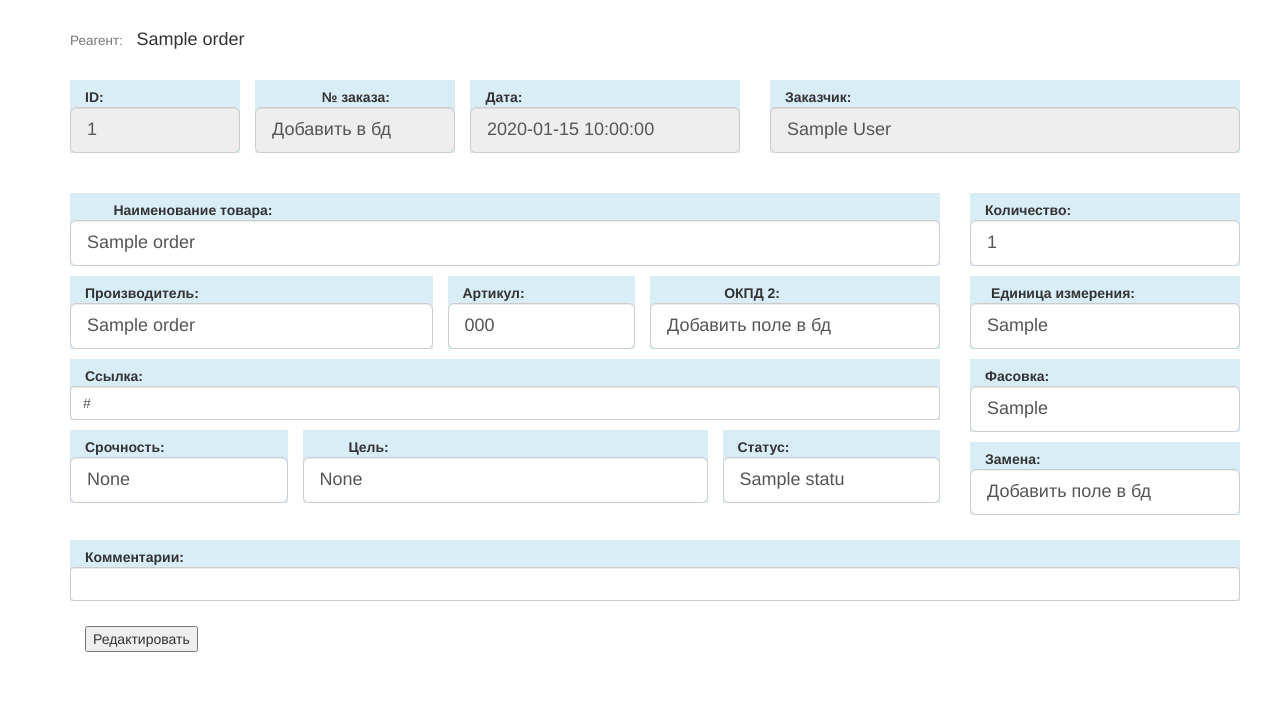
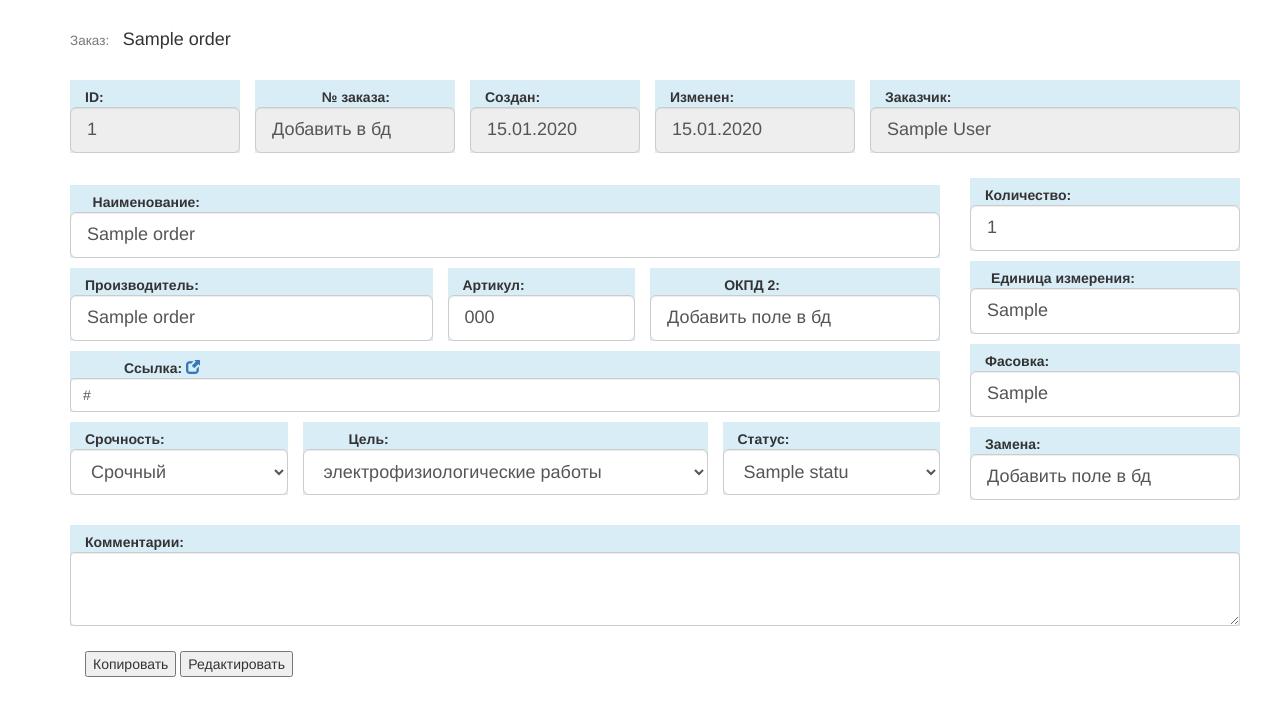
Before and after one commit to darkinessa/reagents_order, a Flask app: page /full_item/1/ in a window 1280 px wide. Shown: the part 50-766 px from the top of the page. Run offline with Flask 2, Linux system fonts and the light colour scheme; a user stored in the database is signed in; tables that the repository leaves empty hold one stand-in row (values such as "Sample post"); some libraries are stand-ins or nearby versions.

Commit message:
created edit_items view

```diff
--- a/app/admin/routes.py
+++ b/app/admin/routes.py
@@ -39,7 +39,7 @@ def format_const(key, constants_list):
 @admin_required
 def admin():
     items = ItemInOrder.query.all()
-    # users = User.query.all()
+    users = User.query
     # print(users, len(users))
 
     for item in items:
--- a/app/order/constants.py
+++ b/app/order/constants.py
@@ -32,7 +32,7 @@
 # }
 # Срочность заказа
 
-URGENCY = [('IMM', 'Срочный'), ('PL', 'Стратегический')]
+URGENCY = [('1', 'Срочный'), ('0', 'Стратегический')]
 
 # цель заказа
 
@@ -40,7 +40,7 @@
     ('ELP', 'электрофизиологические работы'),
     ('MOBIO', 'молекулярно-биологические работы'),
     ('BIH', 'эксперименты поведением'),
-    ('IMRES', 'иммуно -цитохимические / гистохимические исследования'),
+    ('IMRES', 'иммуноцитохимические / гистохимические исследования'),
     ('OTHER', 'другое, пояснить в комментарии к заказу')
 ]
 
--- a/app/order/routes.py
+++ b/app/order/routes.py
@@ -117,17 +117,104 @@ def checked():
 @app.route('/full_item/<int:id>/', methods=['GET', 'POST'])
 @login_required
 def full_item(id):
+    item = ItemInOrder.query.get(id)
 
-    print("asdad")
+    select_fields = Status.query.all()
+    select_urgency = URGENCY
+    select_aim = AIM
 
-    form = request.args
+    date = item.order_published
 
-    for i in request.form.items():
-        print(i)
+    strg = f'{item.order_published:%d.%m.%Y}'
+    print(strg)
 
-    item = ItemInOrder.query.get(id)
-    print(item)
+
+
+
     item.aim_pretty = format_const(item.reagent_aim, AIM)
     item.urgency_pretty = format_const(item.urgency, URGENCY)
 
-    return render_template('full_item.html', title='Полное описание', item=item)
+    if request.method == 'POST':
+
+        if 'copy' in request.form:
+            item = item
+
+            reagent = ItemInOrder(author=current_user,
+                                  reagent_name=item.reagent_name, package=item.package,
+                                  package_unit=item.package_unit, vendor_name=item.vendor_name,
+                                  catalogue_number=item.catalogue_number, url_reagent=item.url_reagent,
+                                  urgency=item.urgency, reagent_comments=item.reagent_comments,
+                                  reagent_aim=item.reagent_aim, reagent_count=item.reagent_count,
+                                  item_status_id='1')
+            db.session.add(reagent)
+            db.session.commit()
+            flash('Реактив скопирован')
+
+        if 'edit' in request.form:
+            error = None
+
+            item.reagent_name = request.form['reagent_name']
+            item.package = request.form['package']
+            item.package_unit = request.form['package_unit']
+            item.vendor_name = request.form['vendor_name']
+            item.catalogue_number = request.form['catalogue_number']
+            item.url_reagent = request.form['url_reagent']
+            item.urgency = request.form['urgency']
+            item.reagent_comments = request.form['reagent_comments']
+            item.reagent_aim = request.form['reagent_aim']
+            item.reagent_count = request.form['reagent_count']
+            item.item_status_id = request.form['item_status']
+
+            print(item.item_status_id)
+
+            def check_empty_error(check_function, field_name, error_text, field_caption):
+                if check_function(field_name):
+                    return render_template('full_item.html', title=field_caption, item=item,
+                                           field_with_error=field_name, error=error_text, select_fields=select_fields,
+                                           select_aim=select_aim, select_urgency=select_urgency)
+
+            def is_empty(f):
+                return request.form[f].strip() is ''
+
+            def is_negative(f):
+                return int(request.form[f].strip()) < 1
+
+            fields = [
+                (is_empty, 'reagent_name', 'Заполните поле:  Наименование', 'Полное описание'),
+                (is_empty, 'reagent_count', 'Заполните поле:  Количесво', 'Полное описание'),
+                (is_negative, 'reagent_count', 'Количество не может быть меньше 1', 'Полное описание'),
+                (is_empty, 'package', 'Заполните поле:  Фасовка', 'Полное описание'),
+            ]
+
+            for field in fields:
+                check_f, field_name, error_text, field_caption = field
+                error = check_empty_error(check_f, field_name, error_text, field_caption)
+                if error:
+                    return error
+
+            print(item.item_status_id, item, item.urgency)
+
+            db.session.commit()
+            flash('Реагент обновлен')
+
+    return render_template('full_item.html', title='Полное описание',
+                           item=item, select_fields=select_fields,
+                           select_aim=select_aim, select_urgency=select_urgency)
+
+
+@app.route('/copy_item/<int:id>/', methods=['GET', 'POST'])
+@login_required
+def copy_item(id):
+    item = ItemInOrder.query.get(id)
+    reagent = ItemInOrder(author=current_user,
+                          reagent_name=item.reagent_name, package=item.package,
+                          package_unit=item.package_unit, vendor_name=item.vendor_name,
+                          catalogue_number=item.catalogue_number, url_reagent=item.url_reagent,
+                          urgency=item.urgency, reagent_comments=item.reagent_comments,
+                          reagent_aim=item.reagent_aim, reagent_count=item.reagent_count,
+                          item_status_id='1')
+    db.session.add(reagent)
+    db.session.commit()
+    flash('Реактив скопирован')
+
+    return redirect(url_for('user'))
--- a/app/templates/_item_form.html
+++ b/app/templates/_item_form.html
@@ -3,23 +3,22 @@
 <form action="" name="full_item" method="post" class="form-horizontal">
 
     <div class="row">
+        <div class="form-group">
 
-    <div class="form-group">
         <div class="col-xs-2" >
             <label class="control-label col-xs-2">ID:</label>
-        <p class="bg-info"><input name="userinput" type="text" class="form-control input-lg" value="{{ item.id }}" disabled ></p>
+            <p class="bg-info"><input name="id" type="text" class="form-control input-lg" value="{{ item.id }}" disabled ></p>
         </div>
 
          <div class="col-xs-2" style="padding:0">
             <label class="control-label col-xs-9">№ заказа:</label>
-<p class="bg-info"><input type="text" class="form-control input-lg" value="Добавить в бд" disabled></p>
+            <p class="bg-info"><input type="text" class="form-control input-lg" name="order_id" value="Добавить в бд" disabled></p>
          </div>
 
 
          <div class="col-xs-3" style="padding:2">
              <label class="control-label col-xs-3">Дата:</label>
-         <p class="bg-info"><input name="userinput" type="text" class="form-control input-lg" value="{{ item.order_published }}" disabled></p>
-
+             <p class="bg-info"><input name="order_published" type="text" class="form-control input-lg" value="{{ item.order_published }}" disabled></p>
          </div>
 
           <div class="col-xs-5" >
@@ -27,8 +26,8 @@
               <p class="bg-info"><input name="autor" type="text" class="form-control input-lg" valuer="{{ item.author }}" value="{{ item.author }}" disabled></p>
           </div>
 
-
-          </div></div>
+        </div>
+    </div>
 
  <div class="row">
     <div class="form-group">
@@ -40,63 +39,69 @@
         <div class="form-group">
 
             <div class="col-xs-9">
+
                 <div class="">
                     <label class="control-label col-xs-3">Наименование товара:</label>
                     <p class="bg-info"><input name="reagent_name" type="text" class="form-control input-lg " value="{{ item.reagent_name }}"></p>
                 </div>
+
                 <div class="col-xs-5" style="padding:0">
                     <label class="control-label col-xs-2">Производитель:</label>
-                    <p class="bg-info"><input type="text" class="form-control input-lg" value="{{ item.vendor_name }}"></p>
+                    <p class="bg-info"><input type="text" class="form-control input-lg" name="vendor_name" value="{{ item.vendor_name }}"></p>
                 </div>
 
                 <div class="col-xs-3" style="padding:3">
                     <label class="control-label col-xs-2">Артикул:</label>
-                    <p class="bg-info"><input type="text" class="form-control input-lg" value="{{ item.catalogue_number}}"></p>
+                    <p class="bg-info"><input type="text" class="form-control input-lg" name="catalogue_number" value="{{ item.catalogue_number}}"></p>
                 </div>
+
                 <div class="col-xs-4" style="padding:0">
                     <label class="control-label col-xs-6">ОКПД 2:</label>
-<p class="bg-info"><input type="text" class="form-control input-lg" value="Добавить поле в бд"></p>
+                    <p class="bg-info"><input type="text" class="form-control input-lg" name="okpd" value="Добавить поле в бд"></p>
                 </div>
+
                 <div class="col-xs-12" style="padding:0">
                     <label class="control-label col-xs-1">Ссылка:</label>
-             <p class="bg-info"><input type="text" class="form-control" value="{{ item.url_reagent }}"></p>
+                    <p class="bg-info"><input type="text" class="form-control" name="url_reagent" value="{{ item.url_reagent }}"></p>
                 </div>
+
                 <div class="col-xs-3" style="padding:0">
                     <label class="control-label col-xs-3">Срочность:</label>
-            <p class="bg-info"><input type="text" class="form-control input-lg" value="{{ item.urgency_pretty }}"></p>
+                    <p class="bg-info"><input type="text" class="form-control input-lg" name="urgency" value="{{ item.urgency_pretty }}"></p>
                 </div>
 
                 <div class="col-xs-6">
                     <label class="control-label col-xs-3">Цель:</label>
-            <p class="bg-info"><input type="text" class="form-control input-lg" value="{{ item.aim_pretty }}"></p>
+                    <p class="bg-info"><input type="text" class="form-control input-lg" name="reagent_aim" value="{{ item.aim_pretty }}"></p>
                 </div>
 
                 <div class="col-xs-3" style="padding:0">
                     <label class="control-label col-xs-3">Статус:</label>
-        <p class="bg-info"><input name="userinput" type="text" class="form-control input-lg" value="{{ item.item_status }}"></p>
+                    <p class="bg-info"><input name="userinput" type="text" class="form-control input-lg" name="item_status" value="{{ item.item_status }}"></p>
                 </div>
-
-
 
             </div>
      <div class="col-xs-3">
         <div class="">
             <label class="control-label col-xs-3">Количество:</label>
-                    <p class="bg-info"><input type="text" class="form-control input-lg" value="{{ item.reagent_count }}"></p>
+            <p class="bg-info"><input type="text" class="form-control input-lg" name="reagent_count" value="{{ item.reagent_count }}"></p>
         </div>
 
          <div class="">
              <label class="control-label col-xs-8">Единица измерения:</label>
-                    <p class="bg-info"><input type="text" class="form-control input-lg" value="{{ item.package_unit }}"></p>
+             <p class="bg-info"><input type="text" class="form-control input-lg" name="package_unit"  value="{{ item.package_unit }}"></p>
          </div>
+
          <div class="">
              <label class="control-label col-xs-2">Фасовка:</label>
-        <p class="bg-info"><input type="text" class="form-control input-lg" value="{{ item.package }}"></p>
+             <p class="bg-info"><input type="text" class="form-control input-lg" name="package" value="{{ item.package }}"></p>
          </div>
+
          <div class="">
              <label class="control-label col-xs-2">Замена:</label>
-        <p class="bg-info"><input type="text" class="form-control input-lg" value="Добавить поле в бд"></p>
+             <p class="bg-info"><input type="text" class="form-control input-lg" name="replacement" value="Добавить поле в бд"></p>
          </div>
+
             </div>
         </div>
     </div>
@@ -106,9 +111,12 @@
     <div class="form-group">
         <div class="col-xs-12">
              <label class="control-label col-xs-1">Комментарии:</label>
-             <p class="bg-info"><input type="text" class="form-control" value="{{ reagent_comments }}"></p>
+             <p class="bg-info"><input type="text" class="form-control" name="reagent_comments" value="{{ item.reagent_comments }}"></p>
         </div>
     </div>
  </div>
-    <input type="submit" name='' value="Редактировать" onclick="return confirm('test');">
+
+    <input type="submit" name='copy' value="Копировать" onclick="return confirm('test');"   >
+
+    <input type="submit" name='edit' value="Редактировать" onclick="return confirm('test');"   >
 </form>
--- a/app/templates/base.html
+++ b/app/templates/base.html
@@ -4,6 +4,15 @@
     {% if title %} {{ title }}
     {% else %}Сервис заказа реагентов{% endif %}
 {% endblock %}
+
+
+{% block scripts %}
+    {{ super() }}
+    {{ moment.include_moment() }}
+
+
+{% endblock %}
+
 
 {% block navbar %}
      <nav class="navbar navbar-light" style="background-color: #e3f2fd;">
@@ -62,13 +71,3 @@
     </div>
 {% include '_footer.html' %}
 {% endblock %}
-
-
-
-
-
-
-{% block scripts %}
-    {{ super() }}
-    {{ moment.include_moment() }}
-{% endblock %}
--- /dev/null
+++ b/app/templates/edit_item.html
@@ -0,0 +1,230 @@
+{% if error %}
+<div class="alert alert-danger" role="alert" xmlns="http://www.w3.org/1999/html" xmlns="http://www.w3.org/1999/html"><p
+        class=error><strong> {{ error
+    }}</strong></p></div>
+{% endif %}
+
+
+<form action="" name="full_item" method="post" class="form-horizontal">
+
+    <div class="row">
+        <div class="form-group">
+
+            <div class="col-xs-2">
+                <label class="control-label col-xs-2">ID:</label>
+                <p class="bg-info"><input name="id" type="text" class="form-control input-lg" value="{{ item.id }}"
+                                          disabled></p>
+            </div>
+
+            <div class="col-xs-2" style="padding:0">
+                <label class="control-label col-xs-9">№ заказа:</label>
+                <p class="bg-info"><input type="text" class="form-control input-lg" name="order_id"
+                                          value="Добавить в бд" disabled></p>
+            </div>
+
+
+            <div class="col-xs-2" style="padding:2">
+                <label class="control-label col-xs-3">Создан:</label>
+                <p class="bg-info"><input name="order_published" type="text" class="form-control input-lg"
+                                          value="{{item.order_published.strftime('%d.%m.%Y')}}" disabled></p>
+            </div>
+
+            <div class="col-xs-2" style="padding:0">
+                <label class="control-label col-xs-3">Изменен:</label>
+                <p class="bg-info"><input name="order_published" type="text" class="form-control input-lg"
+                                          value="{{item.order_published.strftime('%d.%m.%Y')}}" disabled></p>
+            </div>
+
+            <div class="col-xs-4">
+                <label class="control-label col-xs-2">Заказчик:</label>
+                <p class="bg-info"><input name="autor" type="text" class="form-control input-lg"
+                                          valuer="{{ item.author }}" value="{{ item.author }}" disabled></p>
+            </div>
+
+        </div>
+    </div>
+
+
+
+    {% macro has_error(field_name) %}
+    {%- if field_with_error == field_name %} has-error {% endif -%}
+    {%- endmacro %}
+
+    <div class="row">
+        <div class="form-group">
+
+            <div class="col-xs-9">
+
+                <div class="{{ has_error('reagent_name') }} required control-label">
+                    <label class="control-label col-xs-2">Наименование:</label>
+                    <p class="bg-info"><input id="reagent_name" name="reagent_name" type="text"
+                                              class="form-control input-lg" value="{{ item.reagent_name }}"></p>
+
+                </div>
+
+                <div class="col-xs-5" style="padding:0">
+                    <label class="control-label col-xs-2">Производитель:</label>
+                    <p class="bg-info"><input type="text" class="form-control input-lg" name="vendor_name"
+                                              value="{{ item.vendor_name }}"></p>
+                </div>
+
+                <div class="col-xs-3" style="padding:3">
+                    <label class="control-label col-xs-2">Артикул:</label>
+                    <p class="bg-info"><input type="text" class="form-control input-lg" name="catalogue_number"
+                                              value="{{ item.catalogue_number}}"></p>
+                </div>
+
+                <div class="col-xs-4" style="padding:0">
+                    <label class="control-label col-xs-6">ОКПД 2:</label>
+                    <p class="bg-info"><input type="text" class="form-control input-lg" name="okpd"
+                                              value="Добавить поле в бд"></p>
+                </div>
+
+                <div class="col-xs-12" style="padding:0">
+                    <label class="control-label col-xs-2">Ссылка: <a href="{{ item.url_reagent }}"><span
+                            class="glyphicon glyphicon-new-window" aria-hidden="true"></a>
+                    </label>
+                    <p class="bg-info"><input type="text" class="form-control" name="url_reagent"
+                                              value="{{ item.url_reagent }}"></p>
+                </div>
+
+                <div class="col-xs-3" style="padding:0">
+                    <label class="control-label col-xs-3">Срочность:</label>
+                    <p class="bg-info"><select type="text" class="form-control input-lg" name="urgency">
+                        {% for s in select_urgency %}
+                        <option {% if s[0]== item.urgency %} selected {% endif %} value="{{ s[0] }}">{{s[1]}}</option>
+                        {% endfor %}
+                    </p>
+                    </select>
+
+                </div>
+
+                <div class="col-xs-6">
+                    <label class="control-label col-xs-3">Цель:</label>
+                    <p class="bg-info"><select class="form-control input-lg" name="reagent_aim"
+                                               value="{{ item.aim_pretty }}">
+                        {% for s in select_aim %}
+                        <option {% if s[0]== item.reagent_aim %} selected {% endif %} value="{{ s[0] }}">{{s[1]}}
+                        </option>
+                        {% endfor %}
+                    </p>
+                    </select>
+
+                </div>
+
+                <div class="col-xs-3" style="padding:0">
+                    <label class="control-label col-xs-3">Статус:</label>
+                    <p class="bg-info"><select class="form-control input-lg" name="item_status">
+                        {% for s in select_fields %}
+
+                        <option {% if s.id== item.item_status_id %} selected {% endif %} value="{{s.id}}">{{s.name}}
+                        </option>
+
+                        {% endfor %}
+                    </select>
+                    </p>
+                </div>
+            </div>
+            <div class="col-xs-3">
+                <div class="{{ has_error('reagent_count') }} ">
+                    <label for="reagent_count" class="control-label col-xs-3">Количество:</label>
+                    <p class="bg-info"><input id="reagent_count" type="number" class="form-control input-lg"
+                                              name="reagent_count" value="{{ item.reagent_count }}"></p>
+
+                </div>
+
+
+                <div class="">
+                    <label class="control-label col-xs-8">Единица измерения:</label>
+                    <p class="bg-info"><input type="text" class="form-control input-lg" name="package_unit"
+                                              value="{{ item.package_unit }}"></p>
+                </div>
+
+                <div class="{{ has_error('package') }} ">
+                    <label class="control-label col-xs-2">Фасовка:</label>
+                    <p class="bg-info"><input id="package" type="text" class="form-control input-lg" name="package"
+                                              value="{{ item.package }}"></p>
+                </div>
+
+                <div class="">
+                    <label class="control-label col-xs-2">Замена:</label>
+                    <p class="bg-info"><input type="text" class="form-control input-lg" name="replacement"
+                                              value="Добавить поле в бд"></p>
+                </div>
+
+            </div>
+        </div>
+    </div>
+
+
+    <div class="row">
+        <div class="form-group">
+            <div class="col-xs-12">
+                <label class="control-label col-xs-1">Комментарии:</label>
+                <p class="bg-info"><textarea type="text" class="form-control" name="reagent_comments"
+                                             value="{{ item.reagent_comments }}" rows="3"></textarea></p>
+            </div>
+        </div>
+    </div>
+
+    <input type="submit" name='copy' value="Копировать" onclick="return confirm('test');">
+
+    <input type="submit" name='edit' value="Редактировать" onclick="return confirm('test');">
+</form>
+
+
+<!--<table>-->
+<!--<tbody>-->
+
+<!--<thead class="thead-dark">-->
+<!--<tr>-->
+
+<!--<th scope="col">Название реактива</th>-->
+<!--<th scope="col">Фасовка</th>-->
+<!--<th scope="col">Единица измерения</th>-->
+<!--<th scope="col">Количество</th>-->
+<!--<th scope="col">Производитель</th>-->
+<!--<th scope="col">Артикул</th>-->
+<!--<th scope="col">Ссылка</th>-->
+<!--<th scope="col">Срочность</th>-->
+<!--<th scope="col">Цель заказа</th>-->
+<!--<th scope="col">Комментарий</th>-->
+<!--<th scope="col">Время заказа</th>-->
+<!--<th scope="col">Статус заказа</th>-->
+<!--<th scope="col">Выбрать</th>-->
+
+<!--</tr>-->
+<!--</thead>-->
+
+
+<!--{% for item in items %}-->
+
+<!--<tr>-->
+
+<!--<td><p>{{ item.reagent_name }} </p></td>-->
+<!--<td><p>{{ item.package }} </p></td>-->
+<!--<td><p>{{ item.package_unit }} </p> </td>-->
+<!--<td><p>{{ item.reagent_count }}  </p></td>-->
+<!--<td><p>{{ item.vendor_name }} </p></td>-->
+<!--<td><p>{{ item.catalogue_number }} </p></td>-->
+<!--<td><p>{{ item.url_reagent }} </p></td>-->
+<!--<td><p>{{ item.urgency_pretty }} </p> </td>-->
+<!--<td><p>{{ item.aim_pretty }} </p></td>-->
+<!--<td><p>{{ item.reagent_comments }}  </p></td>-->
+<!--<td><p>{{ moment(item.order_published).format('LL') }} </p> </td>-->
+<!--<td><p>{{ item.item_status }}  </p></td>-->
+
+<!--<td>-->
+<!--<div class="form-check">-->
+<!--<label class="form-check-label">-->
+<!--<input type="checkbox" name="checks" value="{{ item.id }}">-->
+
+<!--<br></label></div>-->
+
+
+<!--</td>-->
+
+<!--</tr>-->
+<!--{% endfor %}-->
+<!--</tbody>-->
+<!--</table>-->
--- /dev/null
+++ b/app/templates/edit_item_js.html
@@ -0,0 +1,3 @@
+<script type="text/javascript">
+        $($("#{{ field_with_error }}").focus());
+</script>
--- a/app/templates/full_item.html
+++ b/app/templates/full_item.html
@@ -2,14 +2,21 @@
 
 
 {% block app_content %}
-<h4><small>Реагент:&emsp;</small>{{ item.reagent_name }}</h4>
+<h4><small>Заказ:&emsp;</small>{{ item.reagent_name }}</h4>
 <div><br></div>
 
 <div class="container">
     <!--<fieldset disabled>-->
-{% include '_item_form.html' %}
+{% include 'edit_item.html' %}
     <!--</fieldset>-->
 </div>
 
+{% block scripts %}
+    {{ super() }}
+
+    {% include 'edit_item_js.html' %}
+
 
 {% endblock %}
+
+{% endblock %}
```
Also changed, not shown: app/order/forms.py (+26 -0 lines), app/templates/_table_reagents.html (+22 -26 lines), app/templates/checked.html (deleted, +0 -10 lines), 1 other file. Lines whose indentation alone changed are shown as unchanged.
